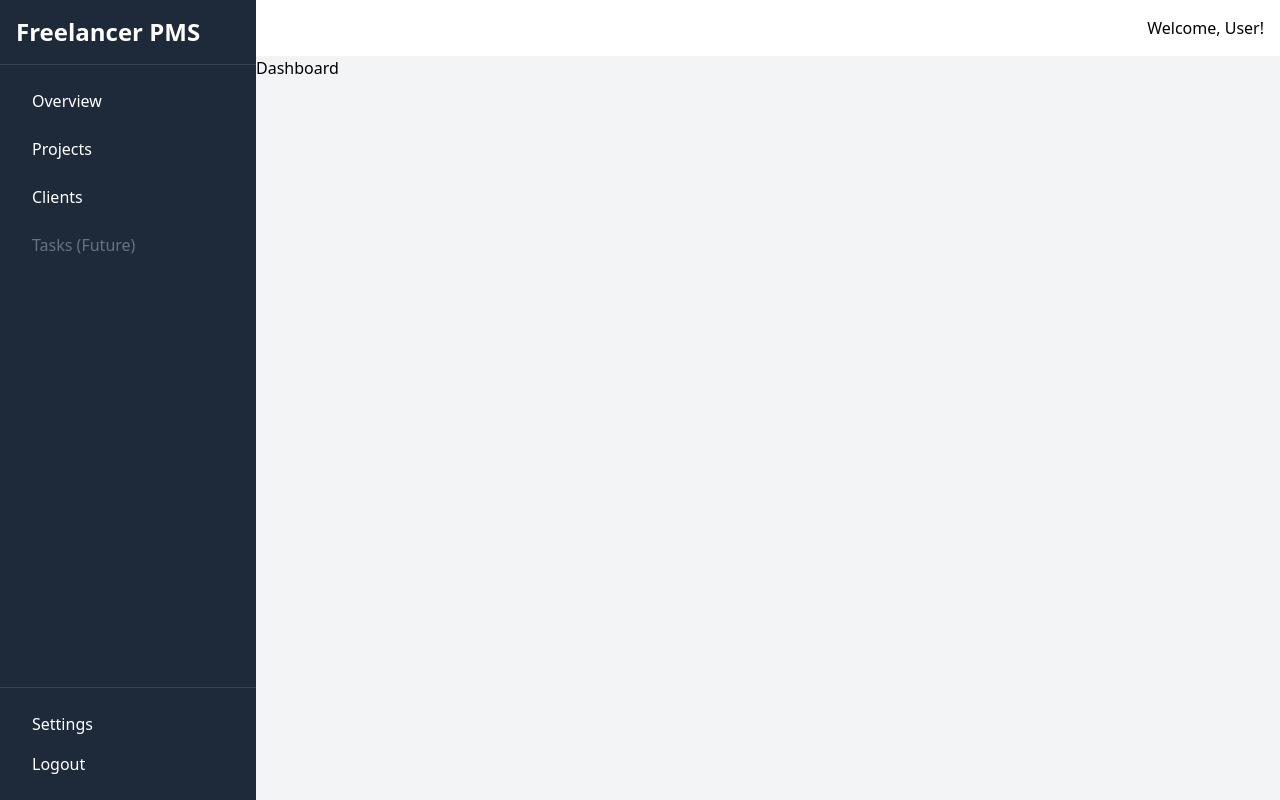
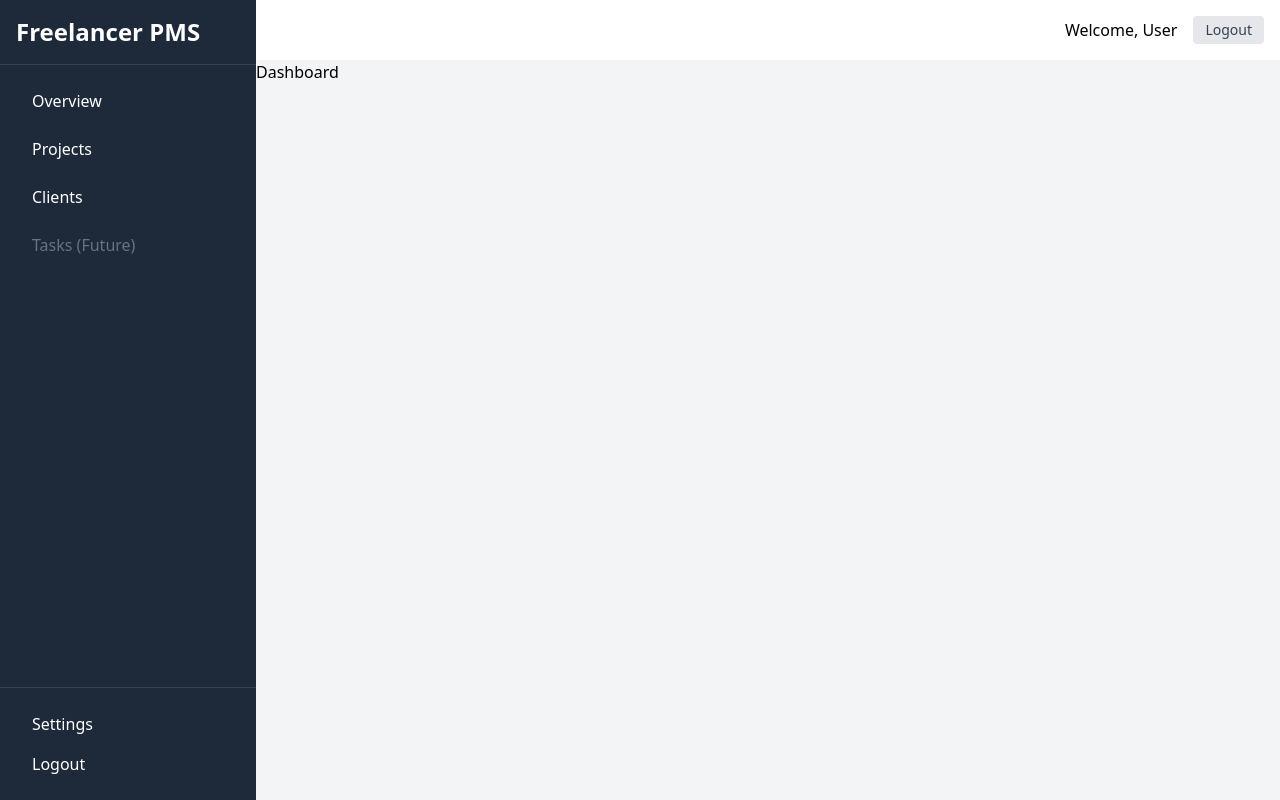
Before and after one commit to Jaba248/OU-Project, a React (Vite) app in the folder frontend/: page /dashboard in a window 1280 px wide. Built offline with nearby package versions, Linux system fonts and the light colour scheme; no server answers; sample sign-in values are in the browser's storage.

Commit message:
Update navbar to show users name

```diff
--- a/frontend/src/components/DashboardLayout.jsx
+++ b/frontend/src/components/DashboardLayout.jsx
@@ -1,11 +1,12 @@
 import React from "react";
 import { Link, Outlet, useNavigate, NavLink } from "react-router-dom";
 import { useAuth } from "../context/AuthContext";
+import { WHO_AM_I } from "../graphql/queries";
+import { useQuery } from "@apollo/client";
 
 const DashboardLayout = () => {
   const { logout } = useAuth();
   const navigate = useNavigate();
-
   const handleLogout = () => {
     logout();
     navigate("/"); // Redirect to landing page after logout
@@ -17,6 +18,8 @@ const DashboardLayout = () => {
       isActive ? "bg-gray-700" : ""
     }`;
   };
+  // Who Am I Query
+  const { data, loading } = useQuery(WHO_AM_I);
 
   return (
     <div className="flex h-screen bg-gray-100">
@@ -58,9 +61,18 @@ const DashboardLayout = () => {
 
       {/* Main Page Body */}
       <div className="flex-1 flex flex-col overflow-hidden">
-        <header className="bg-white shadow-md p-4">
-          {/* Top Navbar for quick actions */}
-          <div className="text-right">Welcome, User!</div>
+        <header className="bg-white shadow-md p-4 flex justify-end items-center">
+          <div className="text-right">
+            {loading
+              ? "Loading..."
+              : `Welcome, ${data?.whoAmI?.firstName || "User"}`}
+          </div>
+          <button
+            onClick={handleLogout}
+            className="ml-4 px-3 py-1 bg-gray-200 text-gray-700 text-sm rounded hover:bg-gray-300"
+          >
+            Logout
+          </button>
         </header>
         <main className="flex-1 overflow-x-hidden overflow-y-auto bg-gray-100">
           <Outlet />
```
